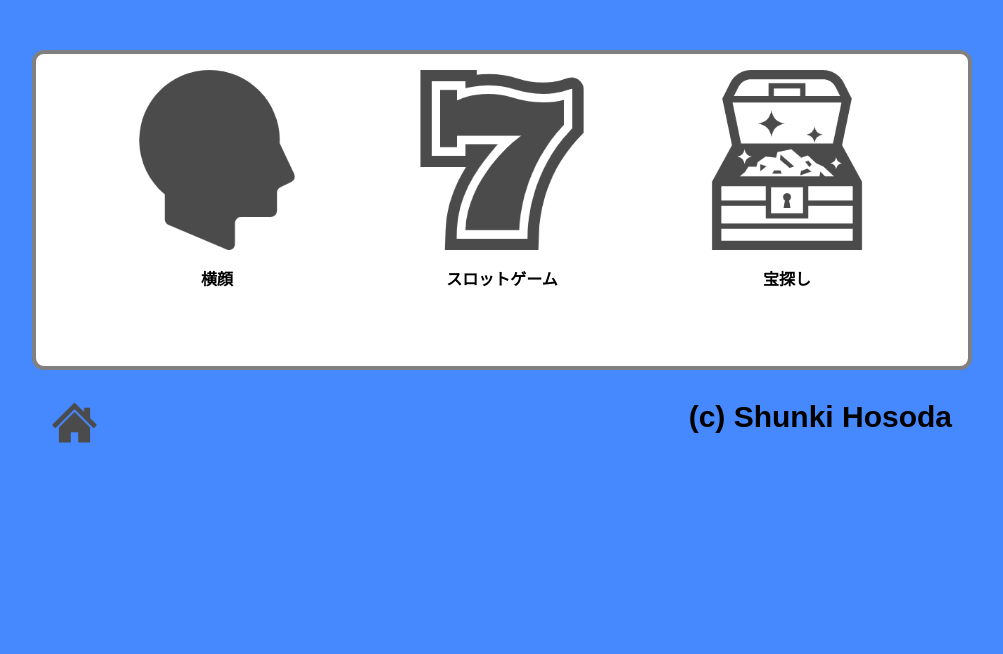
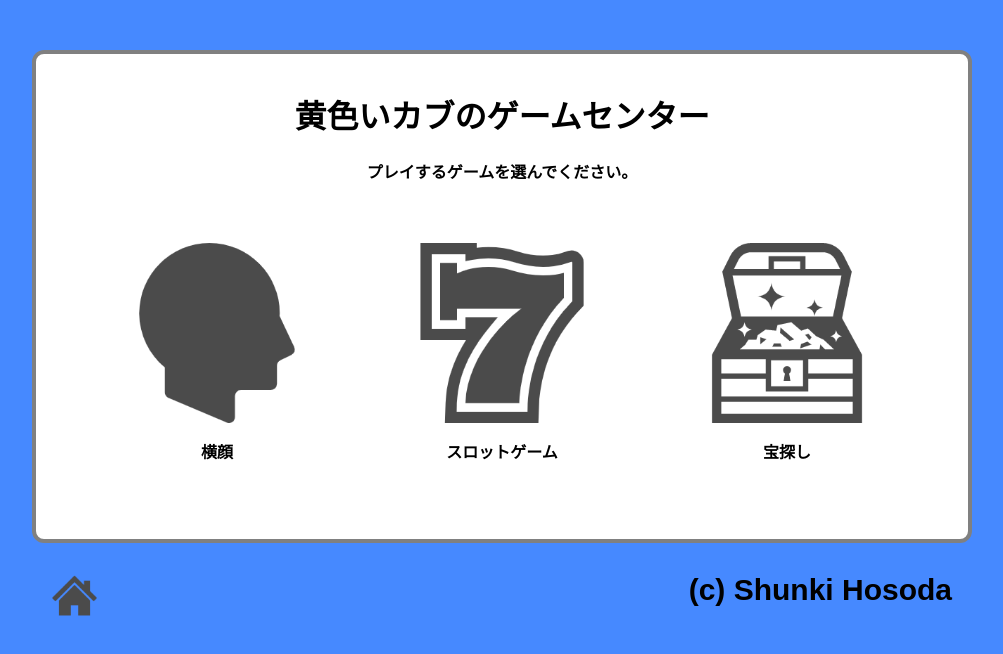
Before and after one commit to cubgame/index3, a plain HTML site: page index.html in a window 1280 px wide. Shown: the whole page, without its empty margins (138-1141 px from the left). Drawn offline with Linux system fonts and the light colour scheme.

Commit message:
Add files via upload

```diff
--- a/index.html
+++ b/index.html
@@ -9,7 +9,10 @@
 
 <body>
 
-<main>
+  <main>
+    <h1>黄色いカブのゲームセンター</h1>
+
+    <p>プレイするゲームを選んでください。</p>
 
   <ul>
     <li>
```
